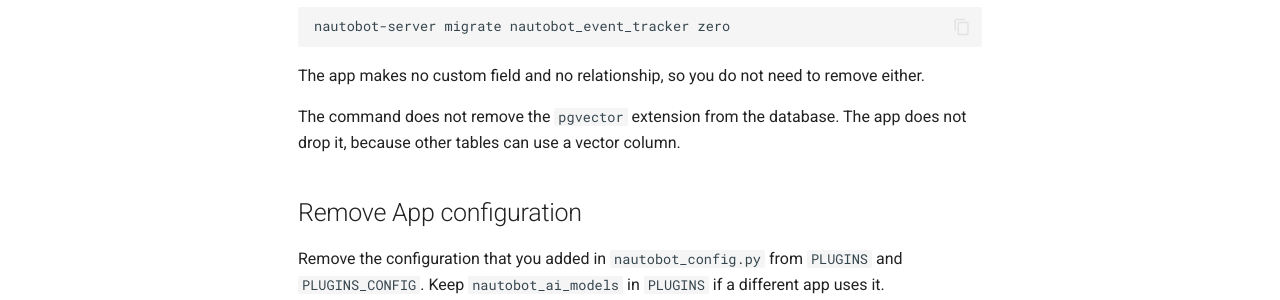
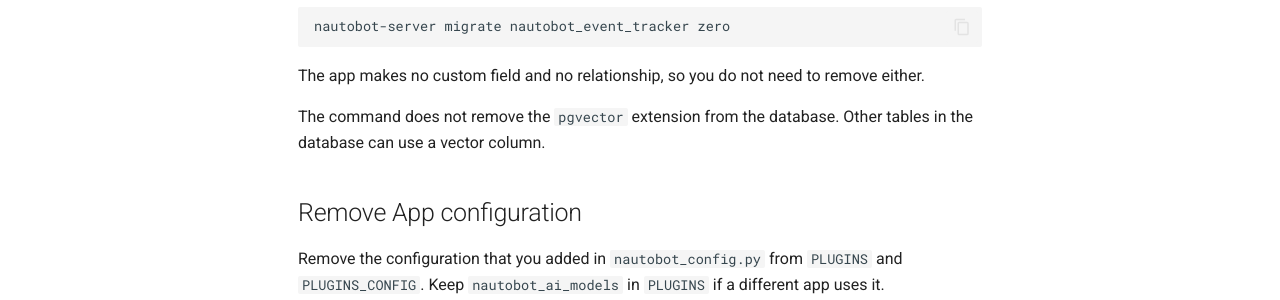
Before and after one commit to jtdub/nautobot-app-event-tracker, an MkDocs documentation site: the page built from docs/admin/uninstall.md, in a window 1280 px wide and 1258 px high. Shown: the part 565-865 px from the top of the window. Built offline with MkDocs 1.6.1 and Material for MkDocs 9.7.7, drawn with Linux system fonts in a browser that asks for light colours; comment, search, counter and statistics services are not loaded.

Commit message:
52: Shorten the pgvector line on the Uninstall page (AC-6)

```diff
--- a/docs/admin/uninstall.md
+++ b/docs/admin/uninstall.md
@@ -18,8 +18,8 @@ nautobot-server migrate nautobot_event_tracker zero
 
 The app makes no custom field and no relationship, so you do not need to remove either.
 
-The command does not remove the `pgvector` extension from the database. The app does not drop it,
-because other tables can use a vector column.
+The command does not remove the `pgvector` extension from the database. Other tables in the
+database can use a vector column.
 
 ## Remove App configuration
 
```
